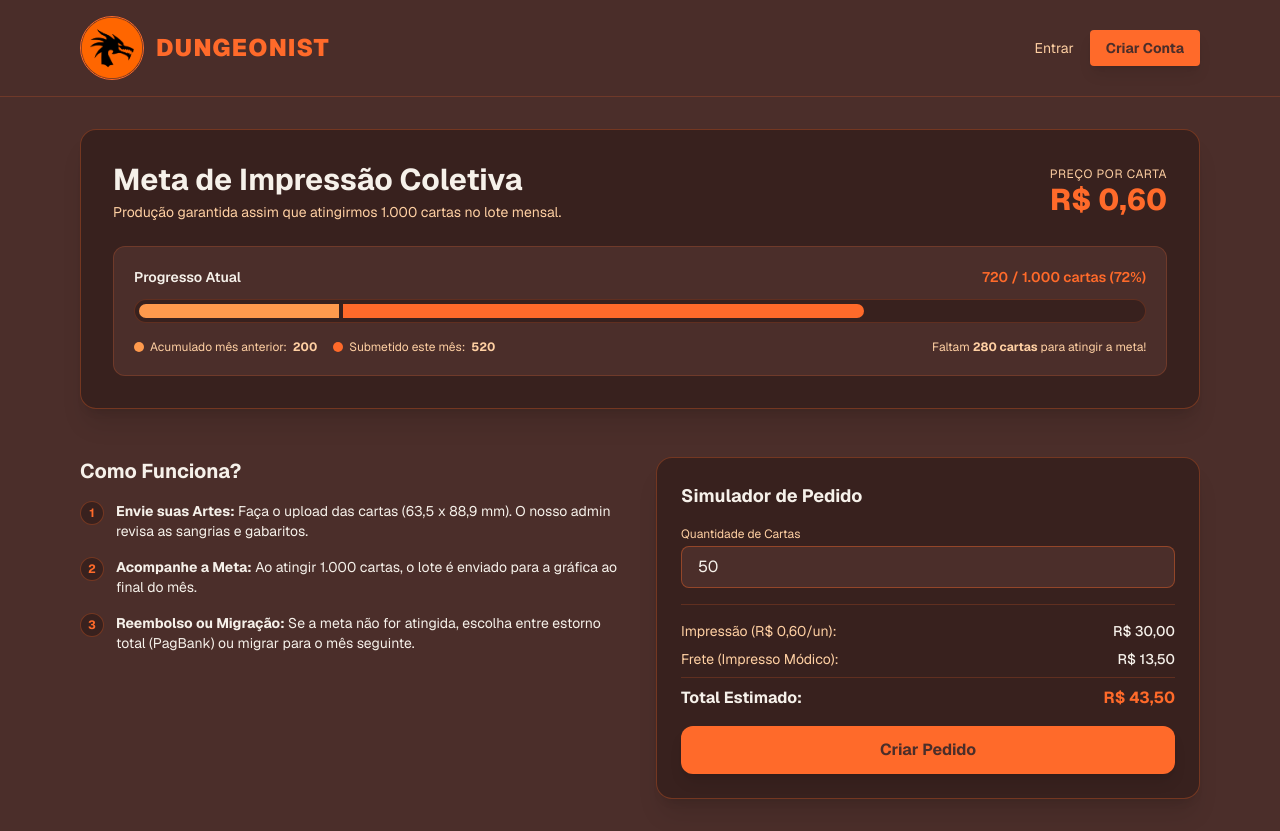
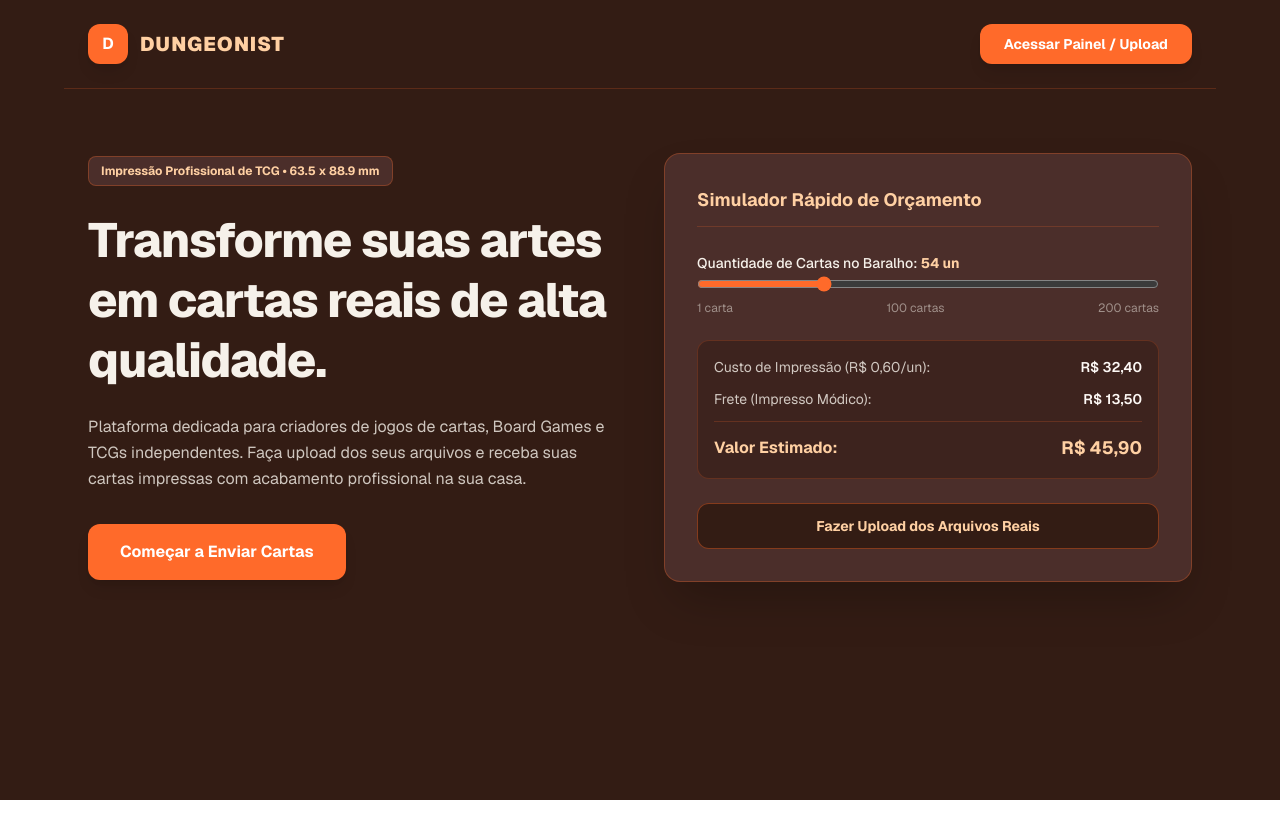
Before and after one commit to fabiovibecoder/dungeonist, a Next.js app: page / in a window 1280 px wide. After the commit the page ends 800 px from the top, so only its background shows below. Built offline with nearby package versions, Linux system fonts and the light colour scheme.

Commit message:
mudando tudo inicial

```diff
--- a/app/page.tsx
+++ b/app/page.tsx
@@ -1,160 +1,106 @@
 'use client';
 
 import { useState } from 'react';
-import Image from 'next/image';
+import Link from 'next/link';
 
 export default function Home() {
-  const [cardQuantity, setCardQuantity] = useState<number>(50);
+  const [deckSize, setDeckSize] = useState<number>(54);
 
-  // Cálculo do valor das cartas (R$ 0,60 por carta)
-  const printCost = cardQuantity * 0.60;
-
-  // Cálculo estimado do frete (Impresso Módico por faixa de peso)
-  const approxWeightGrams = cardQuantity * 2.5;
-
-  let shippingCost = 13.50; // Até 200g
-  if (approxWeightGrams > 200 && approxWeightGrams <= 500) {
-    shippingCost = 18.00;
-  } else if (approxWeightGrams > 500 && approxWeightGrams <= 1000) {
-    shippingCost = 24.50;
-  } else if (approxWeightGrams > 1000) {
-    shippingCost = 32.00;
-  }
-
-  const grandTotal = printCost + shippingCost;
+  const printCost = deckSize * 0.60;
+  const shippingCost = deckSize > 0 ? 13.50 : 0.00;
+  const finalValue = printCost + shippingCost;
 
   return (
-    <div style={{ backgroundColor: '#4B2E2A', color: '#F6F1EA' }} className="min-h-screen font-sans">
-      {/* Header com Logotipo */}
-      <header className="border-b border-[#FF6A2A]/20 bg-[#4B2E2A]/90 sticky top-0 backdrop-blur z-50">
-        <div className="max-w-6xl mx-auto px-4 py-4 flex justify-between items-center">
-          <div className="flex items-center gap-3">
-            <div className="w-16 h-16 relative rounded-full overflow-hidden border border-[#FF6A2A]">
-              <Image
-                src="/logo.png"
-                alt="Dungeonist Logo"
-                fill
-                className="object-cover"
-              />
-            </div>
-            <div>
-              <span className="text-2xl font-black tracking-wider text-[#FF6A2A]">DUNGEONIST</span>
-            </div>
+    <div className="min-h-screen bg-[#331c14] text-[#FDF8F5] font-sans">
+
+      {/* Navbar / Cabeçalho */}
+      <header className="max-w-6xl mx-auto px-6 py-6 flex items-center justify-between border-b border-[#FF6A2A]/20">
+        <div className="flex items-center gap-3">
+          <div className="w-10 h-10 bg-[#FF6A2A] rounded-xl flex items-center justify-center font-bold text-white shadow-lg">
+            D
           </div>
-          <div className="flex gap-4">
-            <button className="text-sm text-[#FFD0A3] hover:text-white transition">Entrar</button>
-            <button className="text-sm bg-[#FF6A2A] text-[#4B2E2A] font-bold px-4 py-2 rounded hover:bg-[#FF9A4D] transition shadow-lg">
-              Criar Conta
-            </button>
+          <span className="text-xl font-black tracking-wider text-[#FFD0A3]">DUNGEONIST</span>
+        </div>
+
+        <Link
+          href="/painel"
+          className="bg-[#FF6A2A] hover:bg-[#FF6A2A]/85 text-white font-bold px-6 py-2.5 rounded-xl transition shadow-lg text-sm"
+        >
+          Acessar Painel / Upload
+        </Link>
+      </header>
+
+      {/* Hero Section */}
+      <main className="max-w-6xl mx-auto px-6 py-16 grid grid-cols-1 lg:grid-cols-2 gap-12 items-center">
+
+        <div className="space-y-6">
+          <span className="inline-block bg-[#4B2E2A] text-[#FFD0A3] text-xs font-bold px-3 py-1.5 rounded-lg border border-[#FF6A2A]/30">
+            Impressão Profissional de TCG • 63.5 x 88.9 mm
+          </span>
+          <h1 className="text-4xl md:text-5xl font-extrabold tracking-tight text-[#F6F1EA] leading-tight">
+            Transforme suas artes em cartas reais de alta qualidade.
+          </h1>
+          <p className="text-[#F6F1EA]/80 text-base leading-relaxed">
+            Plataforma dedicada para criadores de jogos de cartas, Board Games e TCGs independentes. Faça upload dos seus arquivos e receba suas cartas impressas com acabamento profissional na sua casa.
+          </p>
+          <div className="pt-2 flex items-center gap-4">
+            <Link
+              href="/painel"
+              className="bg-[#FF6A2A] hover:bg-[#FF6A2A]/85 text-white font-bold px-8 py-4 rounded-xl transition shadow-lg inline-block text-center"
+            >
+              Começar a Enviar Cartas
+            </Link>
           </div>
         </div>
-      </header>
 
-      <main className="max-w-6xl mx-auto px-4 py-8 space-y-12">
-        {/* Meta do Mês */}
-        <section className="bg-[#38211E] rounded-2xl p-6 md:p-8 border border-[#FF6A2A]/30 shadow-xl">
-          <div className="flex flex-col md:flex-row justify-between items-start md:items-center gap-4 mb-6">
-            <div>
-              <h1 className="text-2xl md:text-3xl font-bold text-[#F6F1EA]">Meta de Impressão Coletiva</h1>
-              <p className="text-[#FFD0A3] text-sm mt-1">
-                Produção garantida assim que atingirmos 1.000 cartas no lote mensal.
-              </p>
-            </div>
-            <div className="text-right">
-              <span className="text-xs text-[#FFD0A3] uppercase tracking-wider block">Preço por carta</span>
-              <span className="text-3xl font-extrabold text-[#FF6A2A]">R$ 0,60</span>
+        {/* Simulador Interativo na Home */}
+        <div className="bg-[#4B2E2A] p-8 rounded-2xl border border-[#FF6A2A]/30 shadow-2xl space-y-6">
+          <h3 className="text-lg font-bold text-[#FFD0A3] border-b border-[#FF6A2A]/20 pb-3">
+            Simulador Rápido de Orçamento
+          </h3>
+
+          <div className="space-y-2">
+            <label className="text-sm font-medium text-[#F6F1EA]">
+              Quantidade de Cartas no Baralho: <span className="text-[#FFD0A3] font-bold">{deckSize} un</span>
+            </label>
+            <input
+              type="range"
+              min="1"
+              max="200"
+              value={deckSize}
+              onChange={(e) => setDeckSize(Number(e.target.value))}
+              className="w-full accent-[#FF6A2A] cursor-pointer"
+            />
+            <div className="flex justify-between text-xs text-[#F6F1EA]/50">
+              <span>1 carta</span>
+              <span>100 cartas</span>
+              <span>200 cartas</span>
             </div>
           </div>
 
-          {/* Componente do Termômetro */}
-          <div className="space-y-3 bg-[#4B2E2A] p-5 rounded-xl border border-[#FF6A2A]/20">
-            <div className="flex justify-between text-sm font-semibold">
-              <span className="text-[#F6F1EA]">Progresso Atual</span>
-              <span className="text-[#FF6A2A]">720 / 1.000 cartas (72%)</span>
+          <div className="space-y-3 bg-[#3D231E] p-4 rounded-xl border border-[#FF6A2A]/20">
+            <div className="flex justify-between text-sm">
+              <span className="text-[#F6F1EA]/80">Custo de Impressão (R$ 0,60/un):</span>
+              <span className="font-semibold">R$ {printCost.toFixed(2).replace('.', ',')}</span>
             </div>
-
-            {/* Barra de Progresso */}
-            <div className="w-full bg-[#38211E] h-6 rounded-full overflow-hidden flex p-1 gap-1 border border-[#FF6A2A]/20">
-              <div
-                className="bg-[#FF9A4D] h-full rounded-l-full transition-all duration-500"
-                style={{ width: '20%' }}
-                title="200 cartas acumuladas do mês anterior"
-              />
-              <div
-                className="bg-[#FF6A2A] h-full rounded-r-full transition-all duration-500"
-                style={{ width: '52%' }}
-                title="520 cartas submetidas este mês"
-              />
+            <div className="flex justify-between text-sm">
+              <span className="text-[#F6F1EA]/80">Frete (Impresso Módico):</span>
+              <span className="font-semibold">R$ {shippingCost.toFixed(2).replace('.', ',')}</span>
             </div>
-
-            <div className="flex flex-wrap justify-between text-xs text-[#FFD0A3] pt-1">
-              <div className="flex items-center gap-4">
-                <span className="flex items-center gap-1.5">
-                  <span className="w-2.5 h-2.5 bg-[#FF9A4D] rounded-full" /> Acumulado mês anterior: <strong>200</strong>
-                </span>
-                <span className="flex items-center gap-1.5">
-                  <span className="w-2.5 h-2.5 bg-[#FF6A2A] rounded-full" /> Submetido este mês: <strong>520</strong>
-                </span>
-              </div>
-              <span>Faltam <strong>280 cartas</strong> para atingir a meta!</span>
+            <div className="border-t border-[#FF6A2A]/20 pt-3 flex justify-between items-center text-base font-bold">
+              <span className="text-[#FFD0A3]">Valor Estimado:</span>
+              <span className="text-lg text-[#FFD0A3]">R$ {finalValue.toFixed(2).replace('.', ',')}</span>
             </div>
           </div>
-        </section>
 
-        {/* Como Funciona & Calculadora */}
-        <section className="grid md:grid-cols-2 gap-8">
-          <div className="space-y-4">
-            <h2 className="text-xl font-bold text-[#F6F1EA]">Como Funciona?</h2>
-            <ul className="space-y-4 text-sm text-[#F6F1EA]">
-              <li className="flex gap-3 items-start">
-                <span className="bg-[#38211E] text-[#FF6A2A] w-6 h-6 rounded-full flex items-center justify-center font-bold text-xs shrink-0 border border-[#FF6A2A]/30">1</span>
-                <span><strong>Envie suas Artes:</strong> Faça o upload das cartas (63,5 x 88,9 mm). O nosso admin revisa as sangrias e gabaritos.</span>
-              </li>
-              <li className="flex gap-3 items-start">
-                <span className="bg-[#38211E] text-[#FF6A2A] w-6 h-6 rounded-full flex items-center justify-center font-bold text-xs shrink-0 border border-[#FF6A2A]/30">2</span>
-                <span><strong>Acompanhe a Meta:</strong> Ao atingir 1.000 cartas, o lote é enviado para a gráfica ao final do mês.</span>
-              </li>
-              <li className="flex gap-3 items-start">
-                <span className="bg-[#38211E] text-[#FF6A2A] w-6 h-6 rounded-full flex items-center justify-center font-bold text-xs shrink-0 border border-[#FF6A2A]/30">3</span>
-                <span><strong>Reembolso ou Migração:</strong> Se a meta não for atingida, escolha entre estorno total (PagBank) ou migrar para o mês seguinte.</span>
-              </li>
-            </ul>
-          </div>
+          <Link
+            href="/painel"
+            className="w-full block text-center bg-[#331c14] hover:bg-[#25130e] text-[#FFD0A3] border border-[#FF6A2A]/40 font-bold py-3 rounded-xl transition text-sm"
+          >
+            Fazer Upload dos Arquivos Reais
+          </Link>
+        </div>
 
-          {/* Simulador */}
-          <div className="bg-[#38211E] p-6 rounded-2xl border border-[#FF6A2A]/30 space-y-4 shadow-xl">
-            <h3 className="text-lg font-bold text-[#F6F1EA]">Simulador de Pedido</h3>
-            <div>
-              <label className="text-xs text-[#FFD0A3] block mb-1">Quantidade de Cartas</label>
-              <input
-                type="number"
-                value={cardQuantity}
-                min={1}
-                onChange={(e) => setCardQuantity(Math.max(1, parseInt(e.target.value) || 0))}
-                className="w-full bg-[#4B2E2A] border border-[#FF6A2A]/40 rounded-lg px-4 py-2 text-[#F6F1EA] focus:outline-none focus:border-[#FF6A2A]"
-              />
-            </div>
-
-            <div className="space-y-2 text-sm border-t border-[#FF6A2A]/20 pt-4">
-              <div className="flex justify-between text-[#FFD0A3]">
-                <span>Impressão (R$ 0,60/un):</span>
-                <span className="text-[#F6F1EA] font-medium">R$ {printCost.toFixed(2).replace('.', ',')}</span>
-              </div>
-              <div className="flex justify-between text-[#FFD0A3]">
-                <span>Frete (Impresso Módico):</span>
-                <span className="text-[#F6F1EA] font-medium">R$ {shippingCost.toFixed(2).replace('.', ',')}</span>
-              </div>
-              <div className="flex justify-between text-base font-bold text-[#F6F1EA] pt-2 border-t border-[#FF6A2A]/20">
-                <span>Total Estimado:</span>
-                <span className="text-[#FF6A2A]">R$ {grandTotal.toFixed(2).replace('.', ',')}</span>
-              </div>
-            </div>
-
-            <button className="w-full bg-[#FF6A2A] hover:bg-[#FF9A4D] text-[#4B2E2A] font-bold py-3 rounded-xl transition shadow-lg">
-              Criar Pedido
-            </button>
-          </div>
-        </section>
       </main>
     </div>
   );
```
